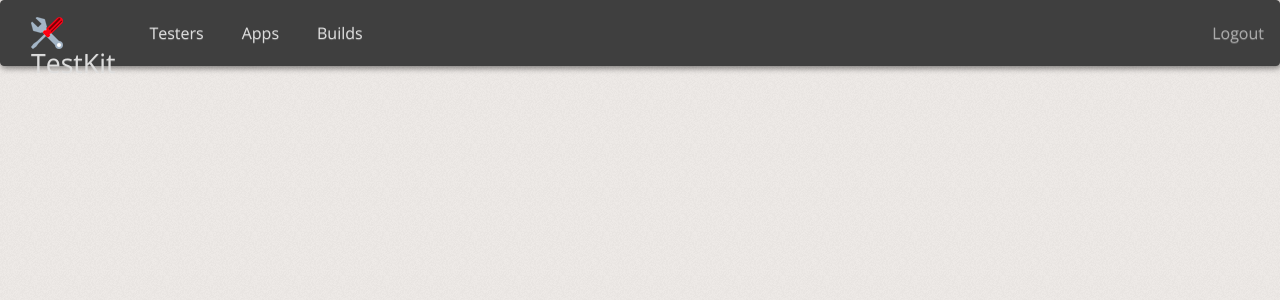
After one commit to bananaboy/TestKit, a PHP site: the page made by application/views/navbar.php in a window 1280 px wide. The commit adds this page. Shown: the top 300 px of the page. Run offline with PHP 8.4, Linux system fonts and the light colour scheme; the template is opened without the code that fills it, so the values that code supplies are empty; some libraries are stand-ins or nearby versions.

Commit message:
* Renamed menubar to navbar * Refactored navbar to use bootstrap styling, removed a bunch of old styling that is now not used

```diff
--- a/application/views/apps.php
+++ b/application/views/apps.php
@@ -1,7 +1,7 @@
 <!-- apps -->
 
 <?php include('header.php'); ?>
-<?php include('menubar.php'); ?>
+<?php include('navbar.php'); ?>
 
     <div class="main">
         <form method="post" name="addapp" id="addapp" action="<?php echo BASE_URL; ?>apps/addremove">
--- a/application/views/main.php
+++ b/application/views/main.php
@@ -1,7 +1,7 @@
 <!-- main -->
 
 <?php include('header.php'); ?>
-<?php include('menubar.php'); ?>
+<?php include('navbar.php'); ?>
 
     <div class="main">
     </div>
--- /dev/null
+++ b/application/views/navbar.php
@@ -0,0 +1,43 @@
+<!-- navbar -->
+
+<?php
+function active($page)
+{
+    $fileName = basename($_SERVER['REQUEST_URI'], ".php");
+    if ($fileName == $page)
+    {
+        echo 'class="active"';
+    }
+}
+?>
+
+<nav class="navbar navbar-default" role="navigation">
+    <div class="container-fluid">
+        <!-- Brand and toggle get grouped for better mobile display -->
+        <div class="navbar-header">
+            <button type="button" class="navbar-toggle" data-toggle="collapse" data-target="#bs-navbar-collapse-1">
+                <span class="sr-only">Toggle navigation</span>
+                <span class="icon-bar"></span>
+                <span class="icon-bar"></span>
+                <span class="icon-bar"></span>
+            </button>
+            <a class="navbar-brand" href="<?= BASE_URL ?>">
+                <img src="<?= BASE_URL ?>static/images/logo32.png">
+                <h1>TestKit</h1>
+            </a>
+        </div>
+
+        <!-- Collect the nav links, forms, and other content for toggling -->
+        <div class="collapse navbar-collapse" id="bs-navbar-collapse-1">
+            <ul class="nav navbar-nav">
+                <li <?= active("testers") ?>><a href="<?= BASE_URL ?>testers">Testers</a></li>
+                <li <?= active("apps") ?>><a href="<?= BASE_URL ?>apps">Apps</a></li>
+                <li <?= active("builds") ?>><a href="<?= BASE_URL ?>builds">Builds</a></li>
+            </ul>
+
+            <div class="navbar-text navbar-right">
+                <a href="<?= BASE_URL ?>logout" class="navbar-logout">Logout</a>
+            </div>
+        </div>
+    </div>
+</nav>
--- a/application/views/testers.php
+++ b/application/views/testers.php
@@ -1,7 +1,7 @@
 <!-- testers -->
 
 <?php include('header.php'); ?>
-<?php include('menubar.php'); ?>
+<?php include('navbar.php'); ?>
 
     <div class="main">
         <form method="post" name="addtester" id="addtester" action="<?php echo BASE_URL; ?>testers/addremove">
--- a/static/css/style.css
+++ b/static/css/style.css
@@ -71,6 +71,7 @@ body
     color: #aa3322;
 }
 
+/* Button styles */
 .tkbutton
 {
     background-color: #2ea2cc;
@@ -138,6 +139,122 @@ body
     box-shadow: inset 0 1px 0 rgba(0, 0, 0, 0.1);
 }
 
+/* Navbar styles */
+.navbar-brand h1
+{
+    font-family: "Open Sans", sans-serif;
+    text-shadow: 0px 1px 0px rgba(255, 255, 255, 0.2);
+    color: #ddd;
+    font-size: 20pt;
+    font-weight: normal;
+    display: inline;
+}
+
+.navbar-brand
+{
+    line-height: 37px;
+    height: 37px;
+    padding-top: 16px;
+    padding-bottom: 0px;
+    padding-left: 30px;
+}
+
+#bs-navbar-collapse-1
+{
+    border-color: #000;
+}
+
+.navbar-header
+{
+    height: 64px;
+}
+
+.navbar-toggle
+{
+    margin-top: 15px;
+    margin-bottom: 15px;
+}
+
+.navbar-spacer
+{
+    width: 0px;
+    height: 48px;
+    padding-top: 0px;
+    padding-bottom: 0px;
+    margin-top: 8px;
+    margin-bottom: 0px;
+    border: 1px solid;
+}
+
+.navbar-brand img
+{
+    vertical-align: top;
+}
+
+.navbar-brand h1
+{
+    margin: 0;
+}
+
+.navbar-default .navbar-nav > li > a
+{
+    margin-top: 8px;
+    margin-bottom: 8px;
+    line-height: 48px;
+    height: 48px;
+    padding-top: 0;
+    padding-bottom: 0px;
+    margin-right: 4px;
+    margin-left: 4px;
+    text-decoration: none;
+    color: #ddd;
+    font-family: "Open Sans", sans-serif;
+    text-shadow: 0px 1px 0px rgba(255, 255, 255, 0.2);
+    font-size: 12pt;
+}
+
+.navbar-default .navbar-nav > .active > a,
+.navbar-default .navbar-nav > .active > a:hover,
+.navbar-default .navbar-nav > li > a:hover
+{
+    background-image: none;
+    color: #ddd;
+    background-color: rgb(84, 113, 147);
+    border-radius: 4px;
+    box-shadow: 1px 2px 6px rgba(0, 0, 0, 0.5);
+}
+
+.navbar
+{
+    background-color: #3f3f3f;
+    box-shadow: 1px 2px 6px rgba(0, 0, 0, 0.5);
+    background-image: none;
+    border-color: #3f3f3f;
+}
+
+.navbar-text
+{
+    height: 48px;
+    line-height: 48px;
+    margin-top: 8px;
+    margin-bottom: 8px;
+}
+
+.navbar-logout
+{
+    display: inline;
+    margin-left: 4px;
+    font-family: "Open Sans", sans-serif;
+    text-shadow: 0px 1px 0px rgba(255, 255, 255, 0.2);
+    font-size: 12pt;
+    text-decoration: none;
+    color: #aaa;
+}
+
+.navbar-logout:hover
+{
+    color: #fff;
+}
 
 /* ---------------- */
 
@@ -188,92 +305,11 @@ body
     vertical-align: top;
 }
 
-.logout
-{
-    float: right;
-    margin: 0;
-}
-
 .main
 {
     margin-left: auto;
     margin-right: auto;
     width: 60%;
-}
-
-.menubar
-{
-    overflow: hidden;
-    background-color: #3f3f3f;
-    box-shadow: 1px 2px 6px rgba(0, 0, 0, 0.5);
-    padding: 16px;
-}
-
-.menubar .menubarContainer
-{
-    float: left;
-    height: 32px;
-}
-
-.menubar .logo
-{
-    float: left;
-    background: url(../images/logo32.png) no-repeat left center;
-    height: 32px;
-    padding-right: 12px;
-}
-
-.menubar h1
-{
-    font-family: "Open Sans", sans-serif;
-    text-shadow: 0px 1px 0px rgba(255, 255, 255, 0.2);
-    color: #fff;
-    font-size: 20pt;
-    font-weight: normal;
-    padding-left: 40px;
-}
-
-.vertical-rule
-{
-    width: 0px;
-    height: 40px;
-    border: 1px solid #c8c8c8;
-    box-shadow: 1px 2px 6px rgba(0, 0, 0, 0.5);
-    float: left;
-    margin-top: -6px;
-}
-
-.menu-item
-{
-    line-height: 32px;
-    vertical-align: middle;
-    float: left;
-    color: #fff;
-    font-size: 12pt;
-    font-weight: normal;
-    padding-left: 8px;
-    padding-right: 8px;
-    text-align: center;
-    width: 60px;
-}
-
-.menu-item a
-{
-    display: inline-block;
-    width: 60px;
-    text-decoration: none;
-    color: #ddd;
-    font-family: "Open Sans", sans-serif;
-    text-shadow: 0px 1px 0px rgba(255, 255, 255, 0.2);
-}
-
-.menu-item a:hover
-{
-    color: #2A1B52;
-    background-color: #aaa;
-    border-radius: 4px;
-    box-shadow: 1px 2px 6px rgba(0, 0, 0, 0.5);
-    border: 1px solid #c8c8c8;
 }
 
 table
```
Also changed, not shown: application/views/menubar.php (deleted, +0 -19 lines).
